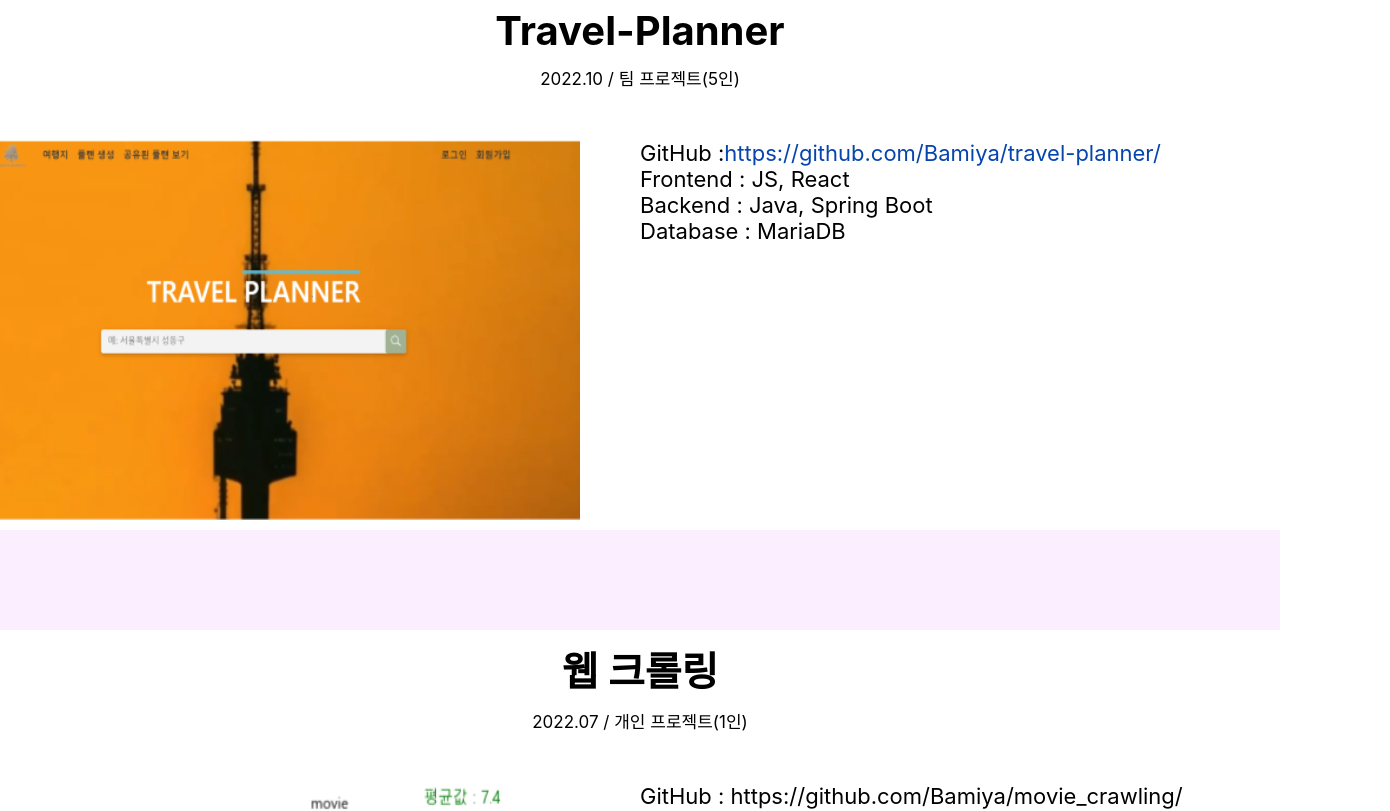
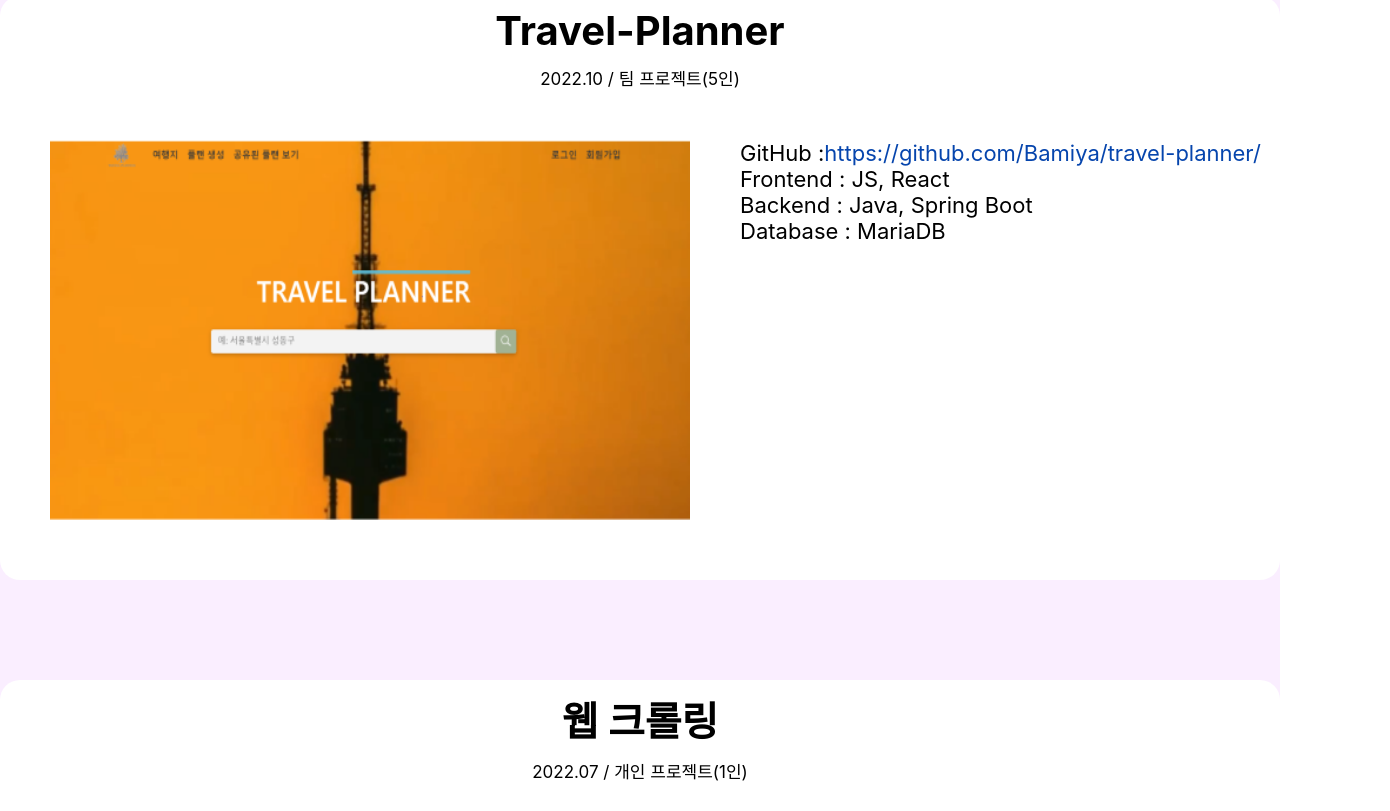
Before and after one commit to bamiya/resume, a React (Create React App) app: page / in a window 1280 px wide. Shown: the part 3716-4527 px from the top of the page, 1390 px wide, since content can reach past the window. Built offline with nearby package versions, Linux system fonts and the light colour scheme.

Commit message:
css에 미디어쿼리넣고 반응형 적용

```diff
--- a/src/Component/Main/styled.js
+++ b/src/Component/Main/styled.js
@@ -48,6 +48,12 @@
   grid-template-columns: 1fr 1fr 1fr;
   grid-template-rows: 1fr;
   margin: 10vh 0;
+  @media screen and (max-width: 1023px) {
+    grid-template-columns: 1fr 1fr;
+  }
+  @media screen and (max-width: 767px) {
+    grid-template-columns: 1fr;
+  }
 `;
 
 export const TextBox = styled.div`
@@ -81,17 +87,24 @@
   flex-wrap: wrap;
 `;
 
+export const WrapperChannel = styled.div`
+  display: grid;
+  grid-template-columns: 1fr 1fr;
+  gap: 10px 30px;
+  @media screen and (max-width: 1023px) {
+    grid-template-columns: 1fr 1fr;
+  }
+  @media screen and (max-width: 767px) {
+    grid-template-columns: 1fr;
+  }
+`;
+
 export const CTitleText = styled.div`
   color: white;
   font-size: 60px;
   font-weight: bold;
   text-align: center; //텍스트 정렬할때 사용
   margin: 25px;
-`;
-export const WrapperChannel = styled.div`
-  display: grid;
-  grid-template-columns: 1fr 1fr;
-  gap: 10px 30px;
 `;
 
 export const ChannelBox = styled.div`
@@ -139,6 +152,12 @@
   grid-template-rows: 1fr 1fr;
   gap: 10px 30px;
   margin: 10vh 0;
+  @media screen and (max-width: 1023px) {
+    grid-template-columns: 1fr 1fr;
+  }
+  @media screen and (max-width: 767px) {
+    grid-template-columns: 1fr;
+  }
 `;
 //안에 내용물에 따라 크기 자동조절할려면 height auto로 주고 overflow hidden으로 주면됨
 export const SkillBox = styled.div`
@@ -194,6 +213,16 @@
   margin: 15vh 0;
 `;
 
+export const ProjectBox = styled.div`
+  display: grid;
+  width: auto;
+  height: auto;
+  background: white;
+  margin: 50px auto;
+  border-radius: 20px;
+  padding: 10px 0;
+`;
+
 export const PTitle = styled.div`
   font-size: 40px;
   font-weight: bold;
@@ -214,23 +243,18 @@
 export const WrapperPInside = styled.div`
   display: grid;
   grid-template-columns: 1fr 1fr;
-`;
-
-export const ProjectBox = styled.div`
-  display: grid;
-  width: 1500px;
-  height: auto;
-  background: white;
-  margin: 50px auto;
-  border-radius: 20px;
-  padding: 10px 0;
+  @media screen and (max-width: 1023px) {
+    grid-template-columns: 1fr 1fr;
+  }
+  @media screen and (max-width: 767px) {
+    grid-template-columns: 1fr;
+  }
 `;
 
 export const ProjectImg = styled.img`
   width: 640px;
   height: 380px;
-  padding-left: 50px;
-  margin-top: 50px;
+  margin: 50px;
 `;
 
 export const ProjectText = styled.div`
```
